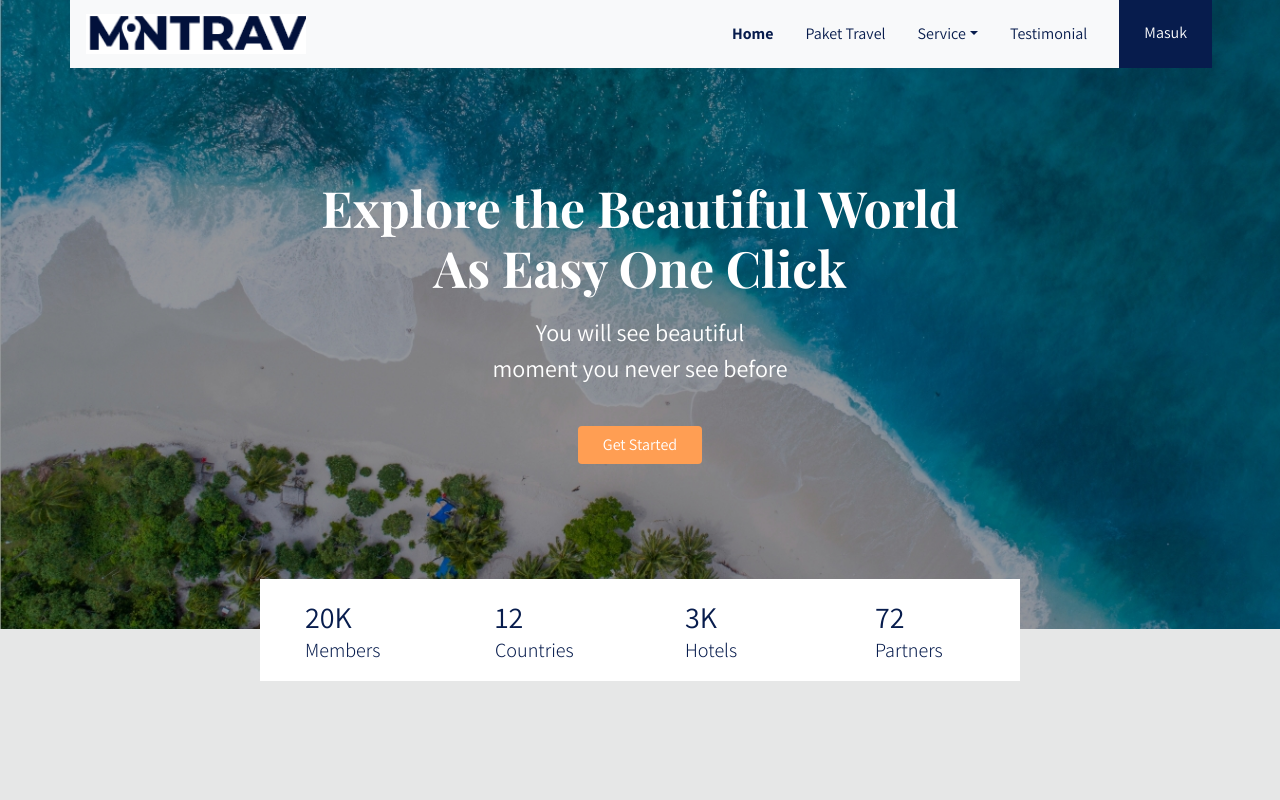
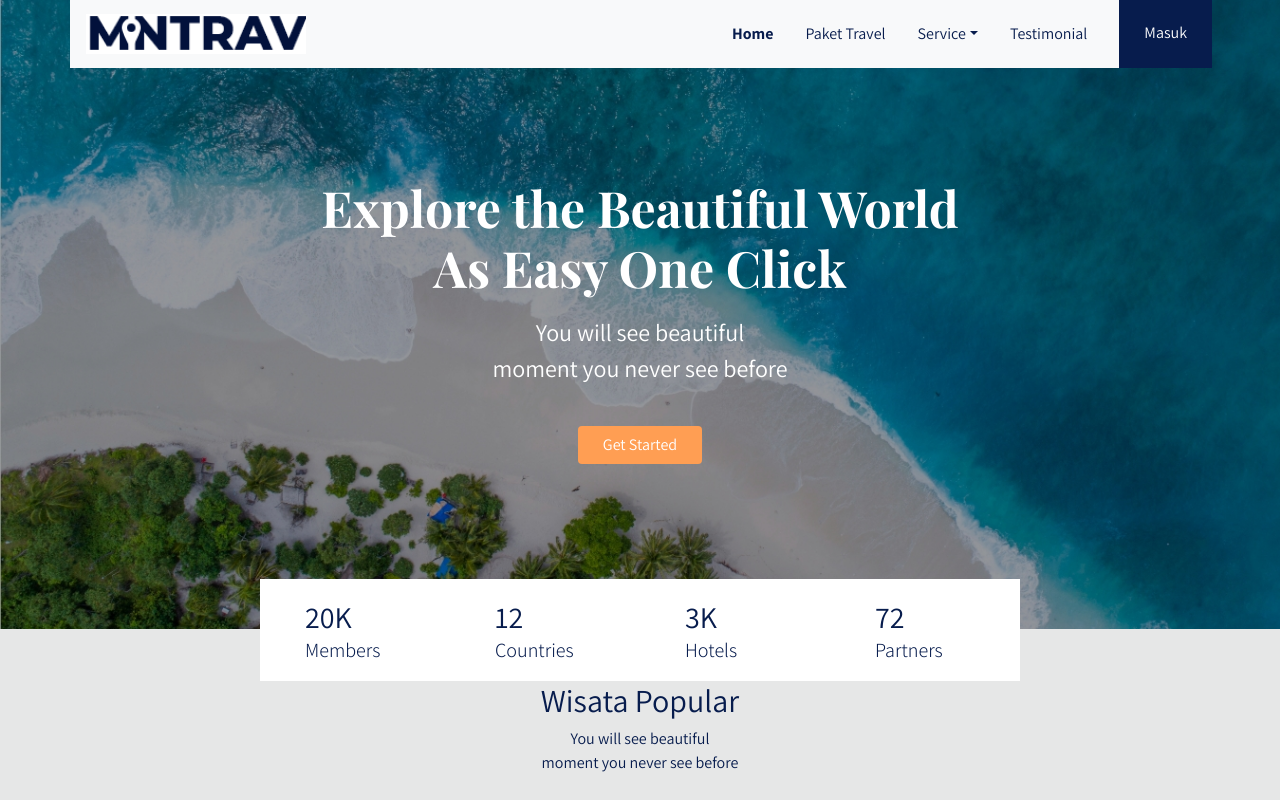
Before and after one commit to Indraawagin/web_montrav, a PHP site: page / in a window 1280 px wide. Run offline with PHP 8.4, Linux system fonts and the light colour scheme; style sheets or scripts are compiled from the project's sources.

Commit message:
no message

```diff
--- a/frontend/styles/main.scss
+++ b/frontend/styles/main.scss
@@ -102,3 +102,5 @@ header {
         font-weight: lighter;
     }
 }
+
+// Section Popular
--- a/index.html
+++ b/index.html
@@ -115,6 +115,21 @@
           </div>
         </section>
       </div>
+
+      <section class="section-popular" id="popular">
+        <div class="container">
+          <div class="row">
+            <div class="col text-center section-popular-heading">
+              <h2>Wisata Popular</h2>
+              <p>
+                You will see beautiful
+                <br />
+                moment you never see before
+              </p>
+            </div>
+          </div>
+        </div>
+      </section>
     </main>
 
     <script src="frontend/libraries/bootstrap/js/jquery-3.4.1.min.js"></script>
```
